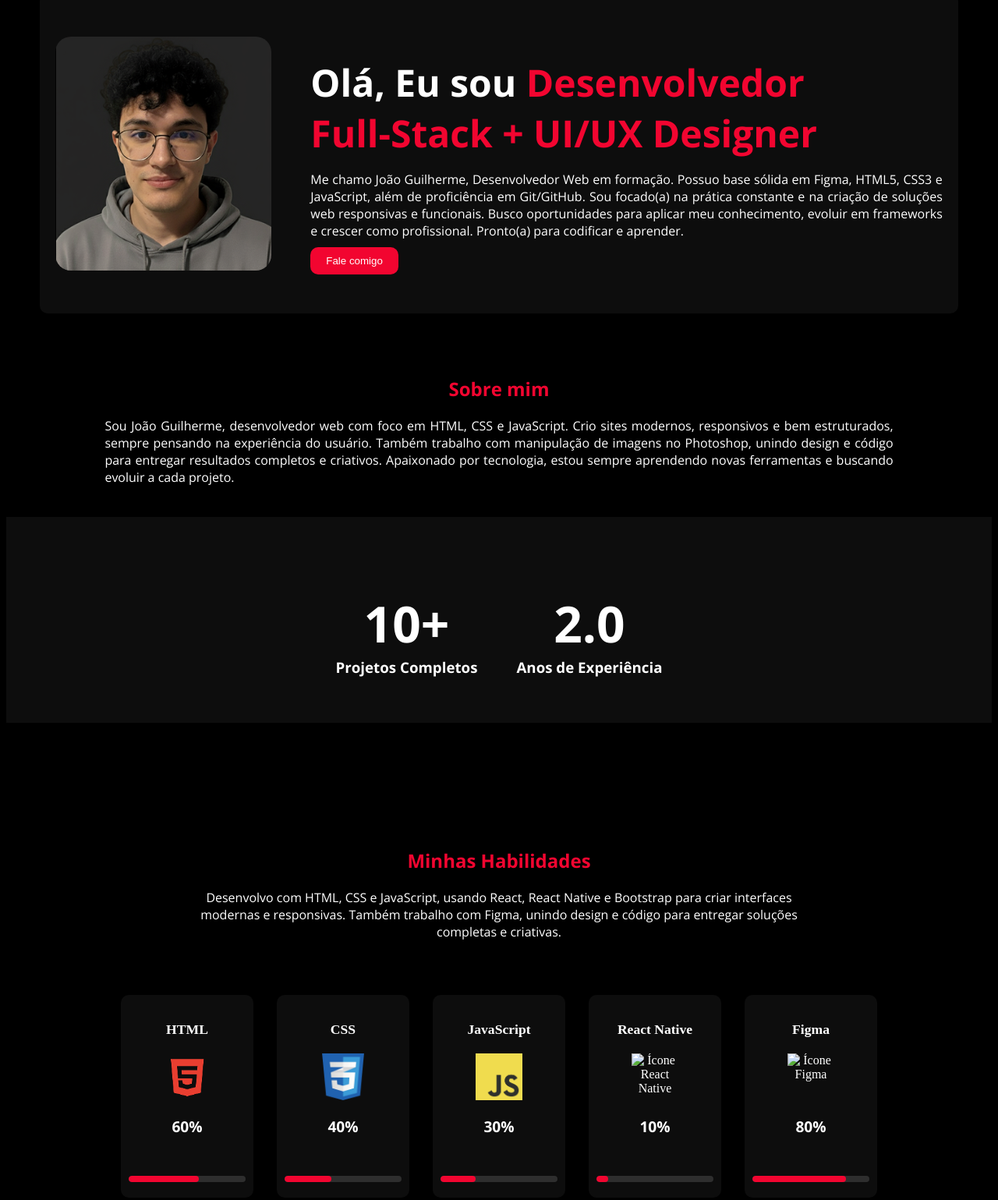
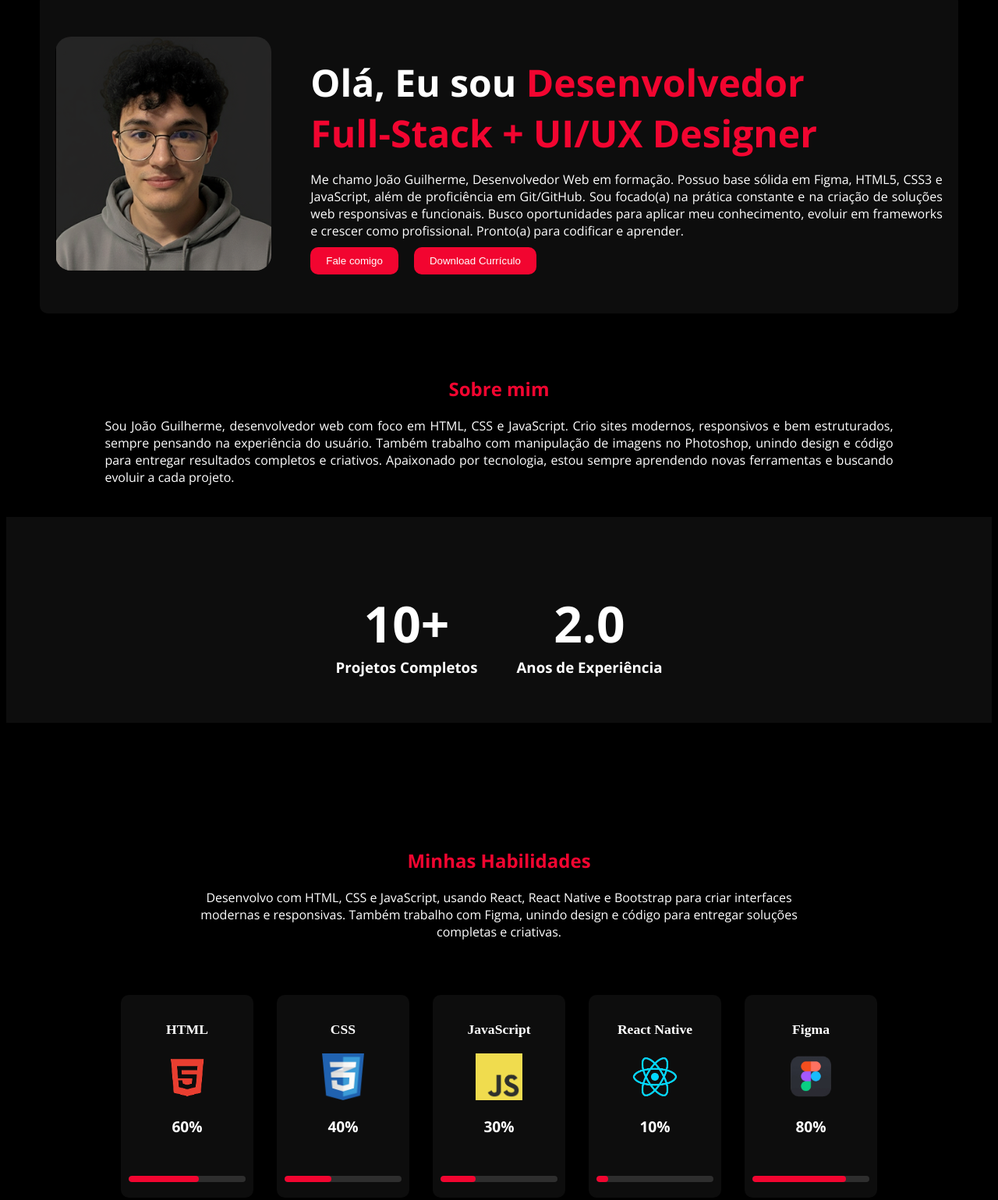
Before and after one commit to eujotag/Portifolio-jotag, a plain HTML site: page index.html in a window 1280 px wide. Shown: the part 117-1656 px from the top of the page at 78% size. Drawn offline with nearby package versions, Linux system fonts and the light colour scheme.

Commit message:
att: botão curriculo e algumas correções

```diff
--- a/index.html
+++ b/index.html
@@ -16,8 +16,8 @@
             <ul>
                 <li><a href="#home" class="ativo">Home</a></li>
                 <li><a href="#sobre-mim">Sobre-mim</a></li>
+                <li><a href="#skills">Skills</a></li>
                 <li><a href="#projetos">Projetos</a></li>
-                <li><a href="#skills">Skils</a></li>
                 <li><a href="#contato">Contato</a></li>
             </ul>
         </nav>
@@ -31,7 +31,12 @@
                 <p>Me chamo João Guilherme, Desenvolvedor Web em formação. Possuo base sólida em Figma, HTML5, CSS3 e JavaScript, além de proficiência em Git/GitHub.
                     Sou focado(a) na prática constante e na criação de soluções web responsivas e funcionais. Busco oportunidades para aplicar meu conhecimento, evoluir
                     em frameworks e crescer como profissional. Pronto(a) para codificar e aprender.</p>
-                <button class="button">Fale comigo</button>
+
+
+                <div class="buttons">
+                    <button class="button">Fale comigo</button>
+                    <button class="button">Download Currículo</button>
+                </div>
             </div>
         </div>
     </main>
@@ -91,7 +96,7 @@
 
             <div class="skill-card">
                 <h2 class="skill-title">React Native</h2>
-                <img class="skill-icon" src="logos/react-native.png" alt="Ícone React Native">
+                <img class="skill-icon" src="logos/react-ntc-logo.png" alt="Ícone React Native">
                 <p class="skill-porcentagem">10%</p>
                 <div class="barra-de-progresso">
                     <div class="progress-fill rn-fill" style="width: 10%;"></div>
@@ -100,7 +105,7 @@
 
             <div class="skill-card">
                 <h2 class="skill-title">Figma</h2>
-                <img class="skill-icon" src="logos/figma.png" alt="Ícone Figma">
+                <img class="skill-icon" src="logos/figma-logo.png" alt="Ícone Figma">
                 <p class="skill-porcentagem">80%</p>
                 <div class="barra-de-progresso">
                     <div class="progress-fill figma-fill" style="width: 80%;"></div>
@@ -176,5 +181,6 @@
             </div>
         </div>
     </section>
+    <script src="script.js"></script>
 </body>
 </html>
--- a/style.css
+++ b/style.css
@@ -81,6 +81,12 @@ main {
     text-align: left;
     max-width: 1000px;
     align-items: center;
+}
+
+
+.buttons {
+    display: flex;
+    gap: 20px;
 }
 
 .button {
```
Also changed, not shown: script.js (added).
